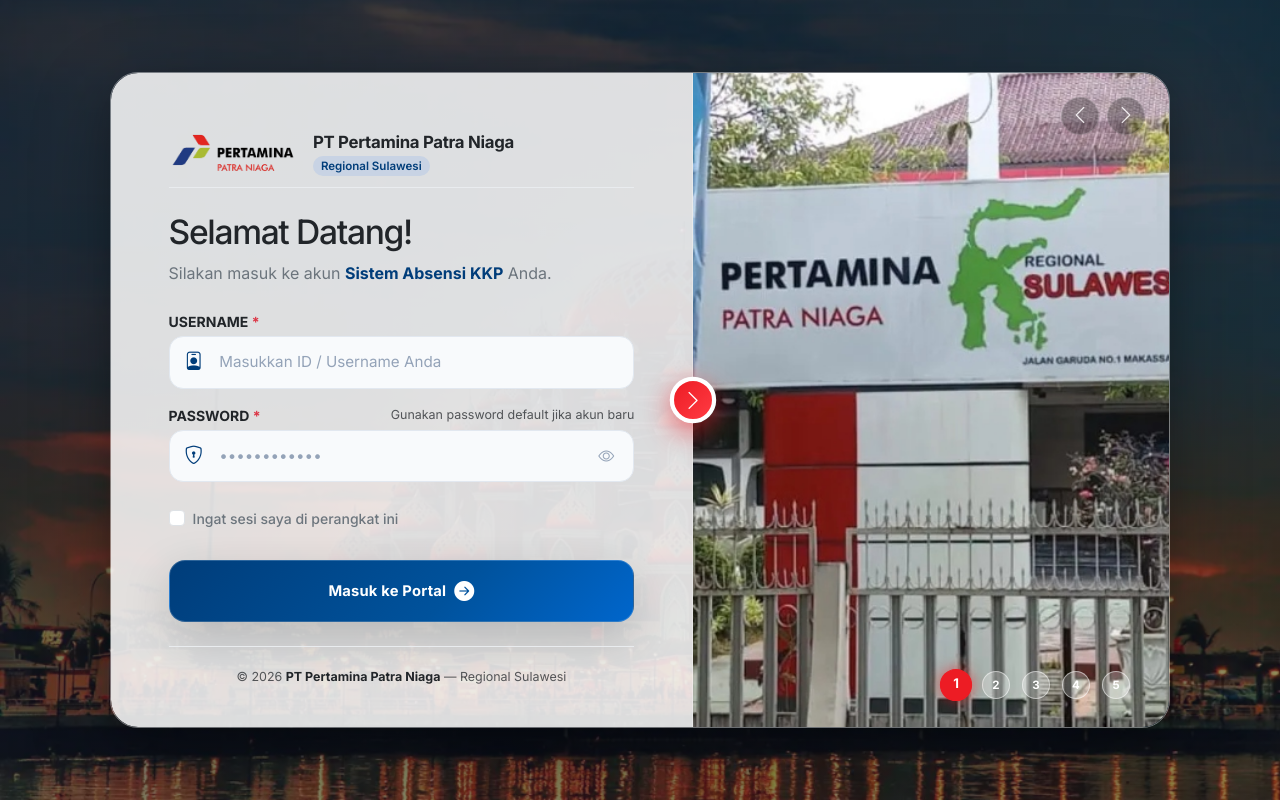
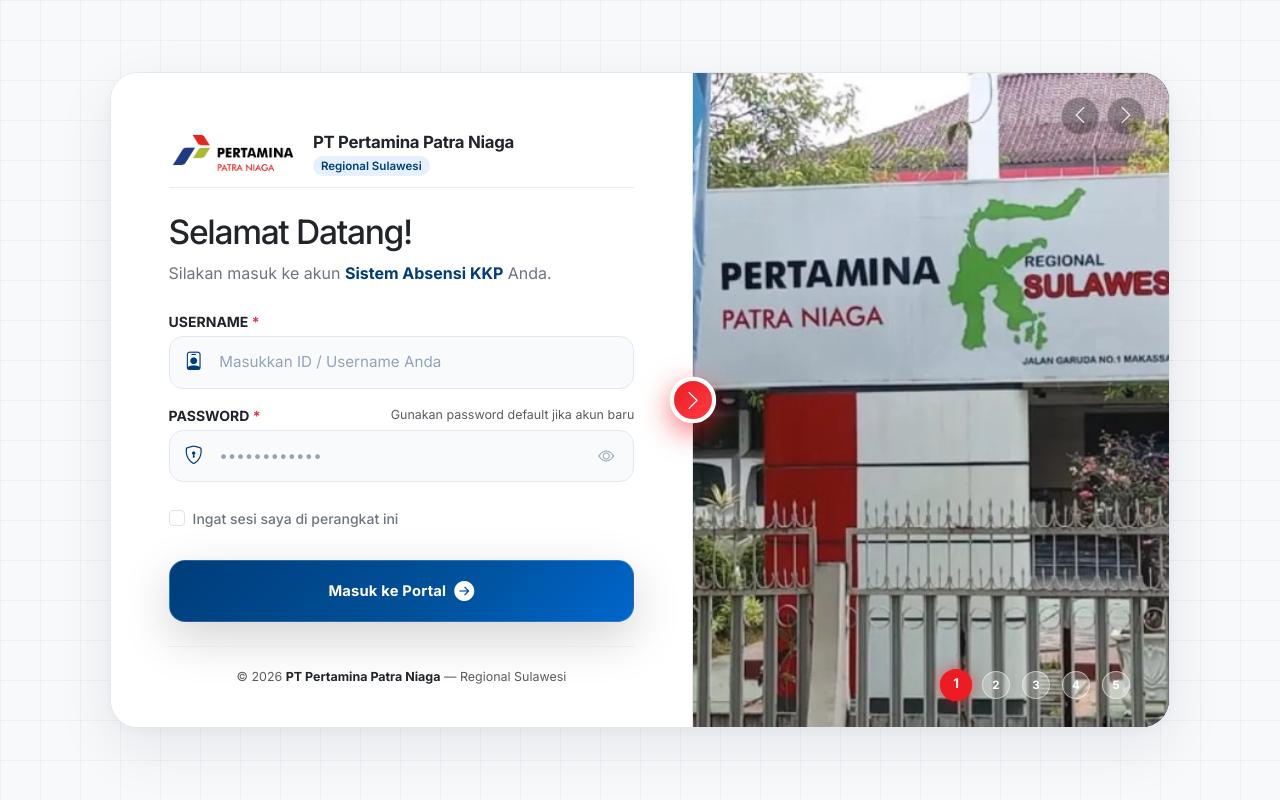
Before and after one commit to sphyyyy/absensi-kkp-pertamina, a Flask app: page /auth/login in a window 1280 px wide. Run offline with Flask 3, Linux system fonts and the light colour scheme.

Commit message:
style: Replace login background image with subtle 40px grid pattern on #f8f9fa and solid white card

```diff
--- a/app/static/css/style.css
+++ b/app/static/css/style.css
@@ -244,14 +244,11 @@ body {
     display: flex;
     align-items: center;
     justify-content: center;
-    background-color: #0F172A;
+    background-color: #f8f9fa;
     background-image:
-        linear-gradient(135deg, rgba(15, 23, 42, 0.6) 0%, rgba(15, 23, 42, 0.45) 100%),
-        url('../bg_login.png');
-    background-size: cover;
-    background-position: center;
-    background-repeat: no-repeat;
-    background-attachment: fixed;
+        linear-gradient(rgba(0, 59, 111, 0.04) 1px, transparent 1px),
+        linear-gradient(90deg, rgba(0, 59, 111, 0.04) 1px, transparent 1px);
+    background-size: 40px 40px;
     overflow-x: hidden;
     position: relative;
     padding: 1.5rem;
@@ -315,10 +312,10 @@ body {
 .login-card-split {
     display: flex;
     flex-direction: row;
-    background: transparent;
+    background: #ffffff;
     border-radius: 28px;
-    box-shadow: 0 25px 80px rgba(0, 0, 0, 0.25), 0 10px 30px rgba(0, 0, 0, 0.15);
-    border: 1px solid rgba(255, 255, 255, 0.4);
+    box-shadow: 0 20px 60px rgba(0, 30, 80, 0.08), 0 4px 16px rgba(0, 0, 0, 0.04);
+    border: 1px solid #E2E8F0;
     position: relative;
     overflow: hidden;
     min-height: 600px;
@@ -332,12 +329,10 @@ body {
     display: flex;
     flex-direction: column;
     justify-content: space-between;
-    background: rgba(255, 255, 255, 0.85);
-    backdrop-filter: blur(24px);
-    -webkit-backdrop-filter: blur(24px);
+    background: #ffffff;
     position: relative;
     z-index: 5;
-    border-right: 1px solid rgba(255, 255, 255, 0.3);
+    border-right: 1px solid #E2E8F0;
 }
 
 .login-brand-logo {
--- a/app/templates/auth/login.html
+++ b/app/templates/auth/login.html
@@ -14,7 +14,7 @@
         rel="stylesheet">
     <link href="https://cdn.jsdelivr.net/npm/bootstrap@5.3.3/dist/css/bootstrap.min.css" rel="stylesheet">
     <link href="https://cdn.jsdelivr.net/npm/bootstrap-icons@1.11.3/font/bootstrap-icons.min.css" rel="stylesheet">
-    <link href="{{ url_for('static', filename='css/style.css') }}?v=1.0.6" rel="stylesheet">
+    <link href="{{ url_for('static', filename='css/style.css') }}?v=1.0.7" rel="stylesheet">
 </head>
 
 <body class="login-page">
```
